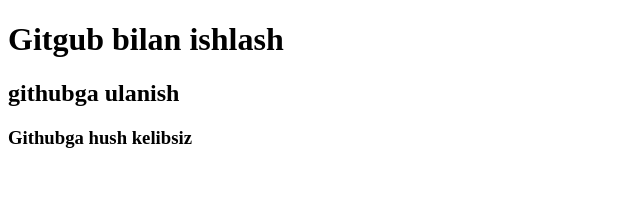
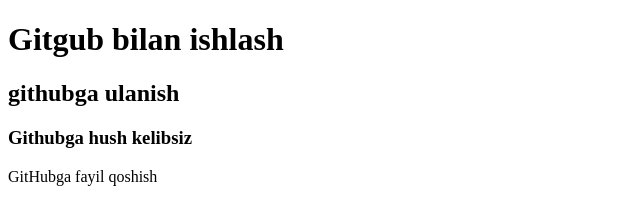
Before and after one commit to ruslanbek1/github-tutorial, a plain HTML site: page index.html in a window 1280 px wide. Shown: the whole page, without its empty margins (0-640 px from the left). Drawn offline with Linux system fonts and the light colour scheme.

Commit message:
add new p tag

```diff
--- a/index.html
+++ b/index.html
@@ -13,6 +13,7 @@
     <h1>Gitgub bilan ishlash</h1>
     <h2>githubga ulanish</h2>
     <h3>Githubga hush kelibsiz</h3>
+    <p>GitHubga fayil qoshish</p>
 
     <script src="js/script.js"></script>
   </body>
```
